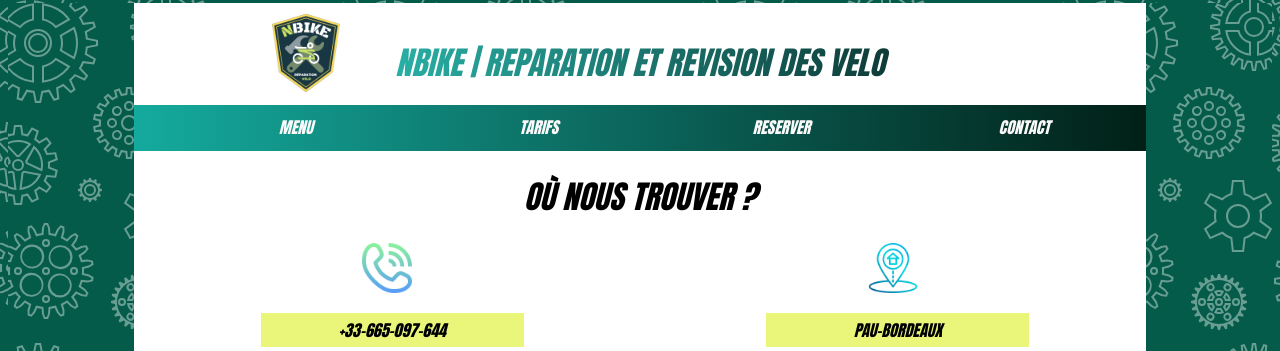
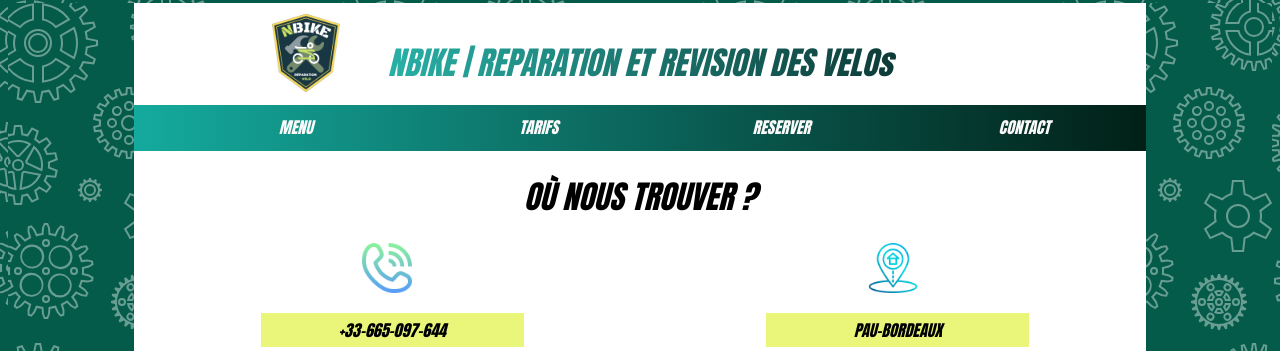
Before and after one commit to NawfalBaha/NBIKE, a plain HTML site: page contact.html in a window 1280 px wide. Shown: the top 351 px of the page. Drawn offline with Linux system fonts and the light colour scheme.

Commit message:
Update contact.html

```diff
--- a/contact.html
+++ b/contact.html
@@ -14,7 +14,7 @@
 <header>
     <a href="index.html"> <img id="to" src="./Images/logonbike.png"  ></a>
         <p id="titre">
-NBIKE | REPARATION ET REVISION DES VELO
+NBIKE | REPARATION ET REVISION DES VELOs
         </p>
 
 </header>
```
